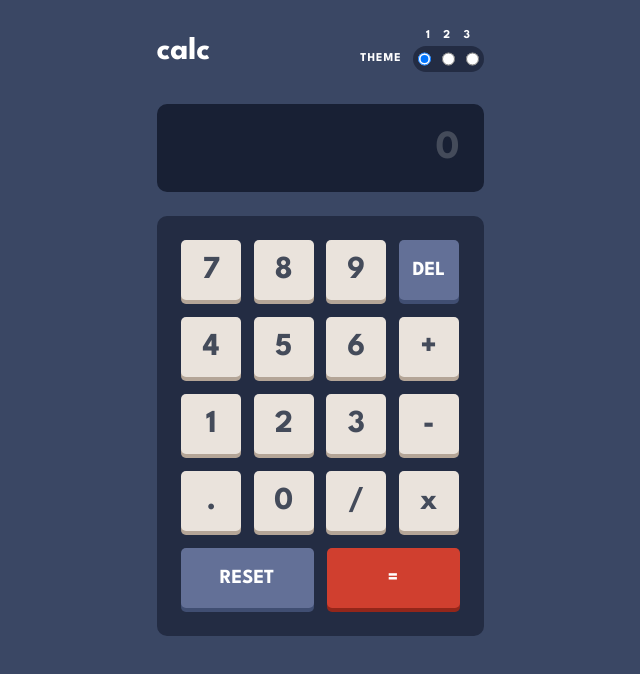
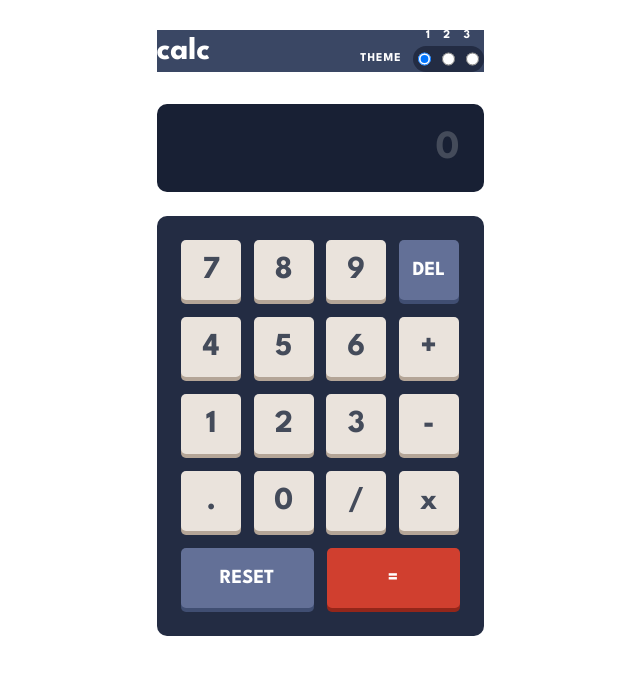
Before and after one commit to kashifawan981/calculator-app, a React (Create React App) app: page / in a window 1280 px wide. Shown: the top 674 px of the page, without its empty margins (320-960 px from the left). Built offline with nearby package versions, Linux system fonts and the light colour scheme.

Commit message:
main background color change

```diff
--- a/src/App.module.css
+++ b/src/App.module.css
@@ -42,7 +42,7 @@
 /* css reset */
 html {
     min-height: 100%;
-    background-color: hsl(222, 26%, 31%);
+    background-color: white;
   }
 
   *,
```
